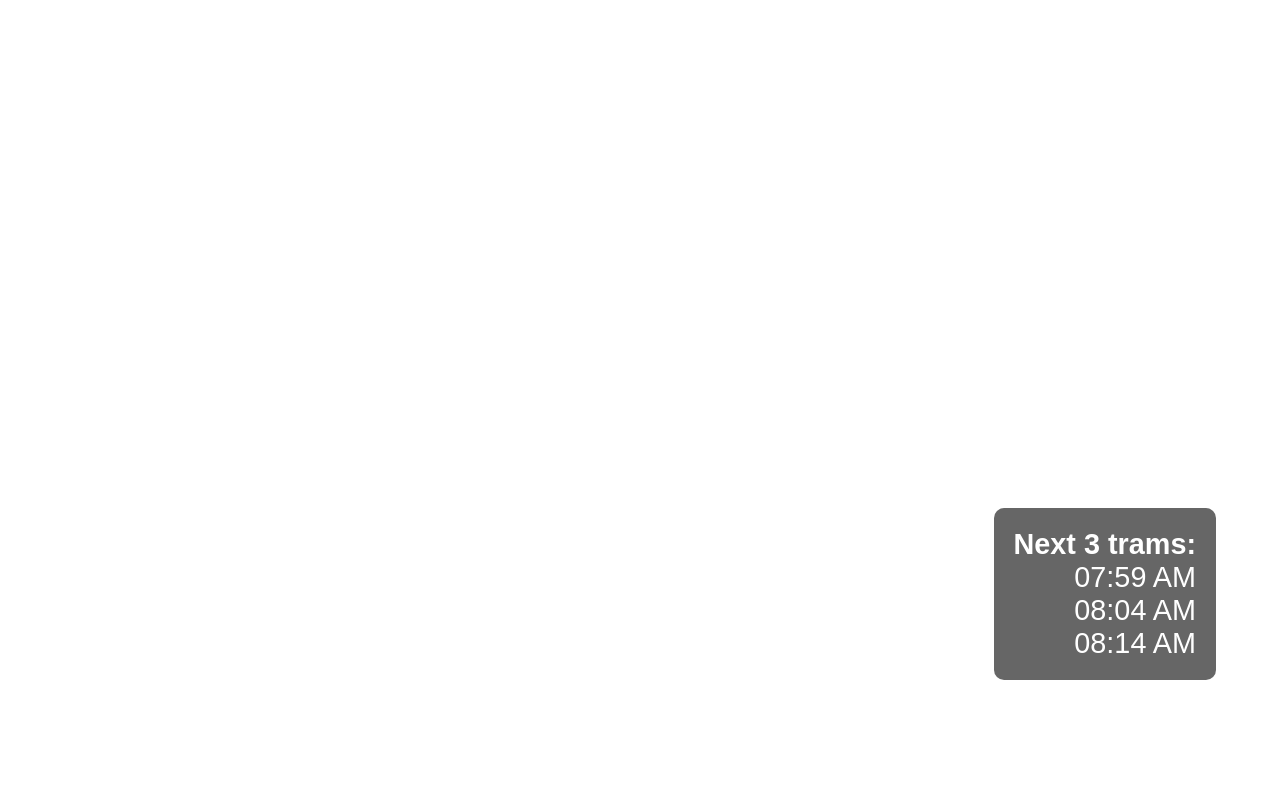
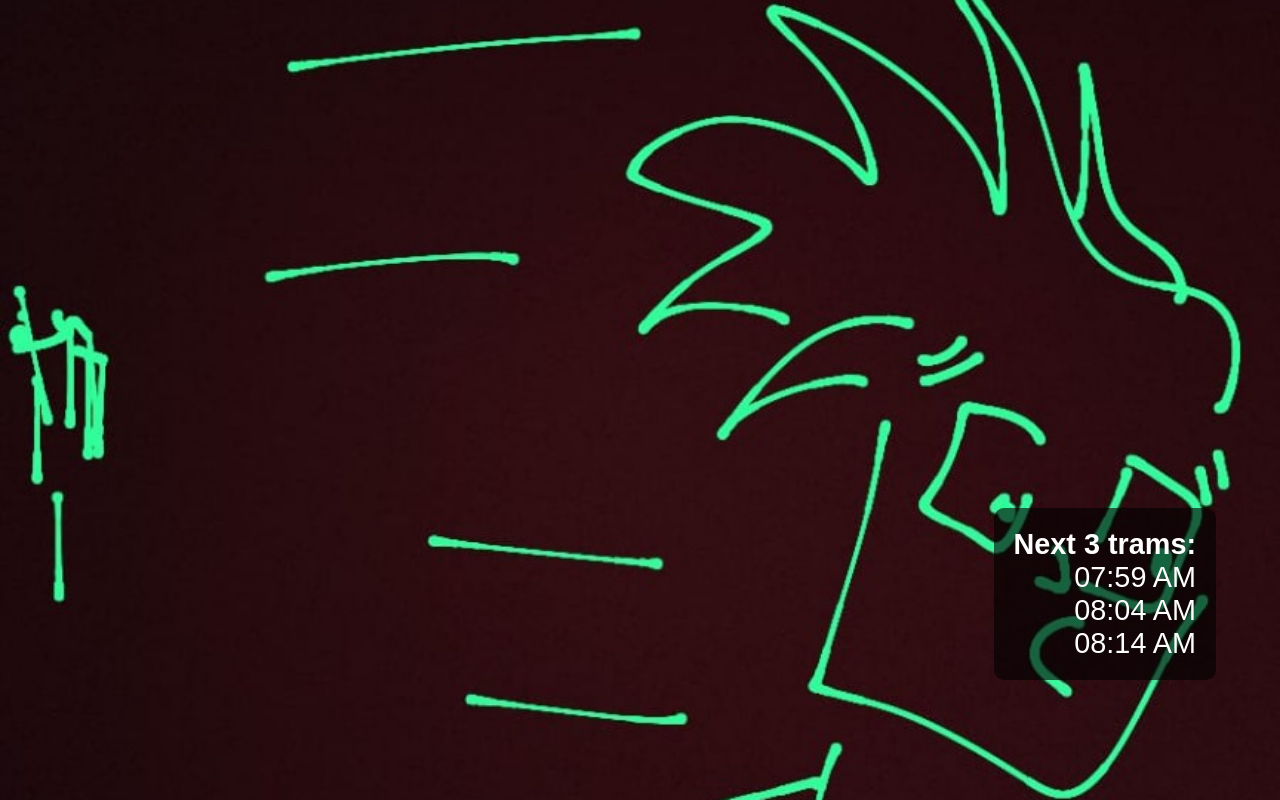
Before and after one commit to Stevo-Mtl/live_time, a plain HTML site: page index.html in a window 1280 px wide. Drawn offline with Linux system fonts and the light colour scheme.

Commit message:
Update index.html
changed image to jpg

```diff
--- a/index.html
+++ b/index.html
@@ -13,7 +13,7 @@
       font-family: sans-serif;
     }
     body {
-      background-image: url('background.png'); /* replace with your photo */
+      background-image: url('background.jpg'); /* replace with your photo */
       background-size: cover;
       background-position: center;
       position: relative;
```
